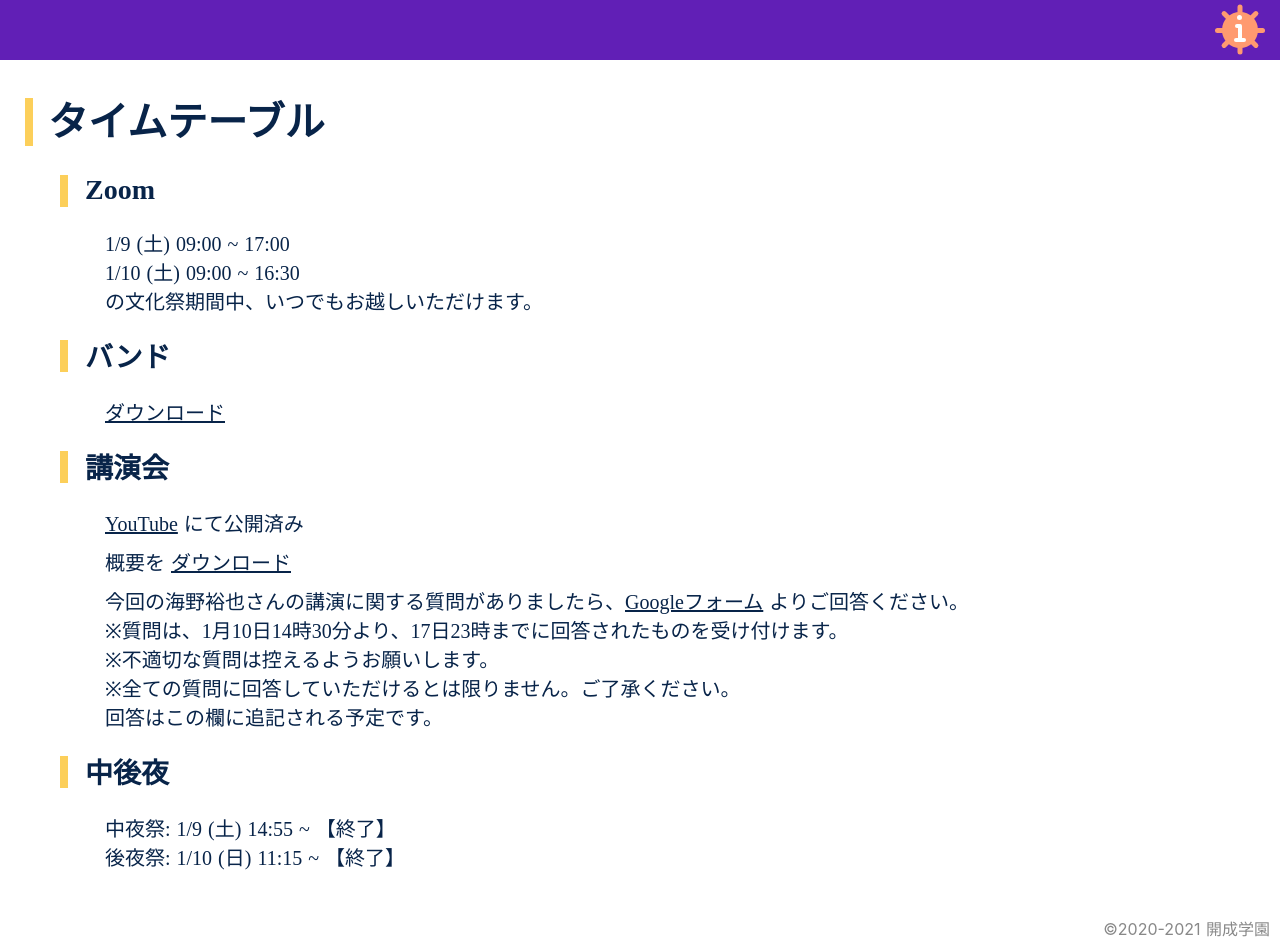
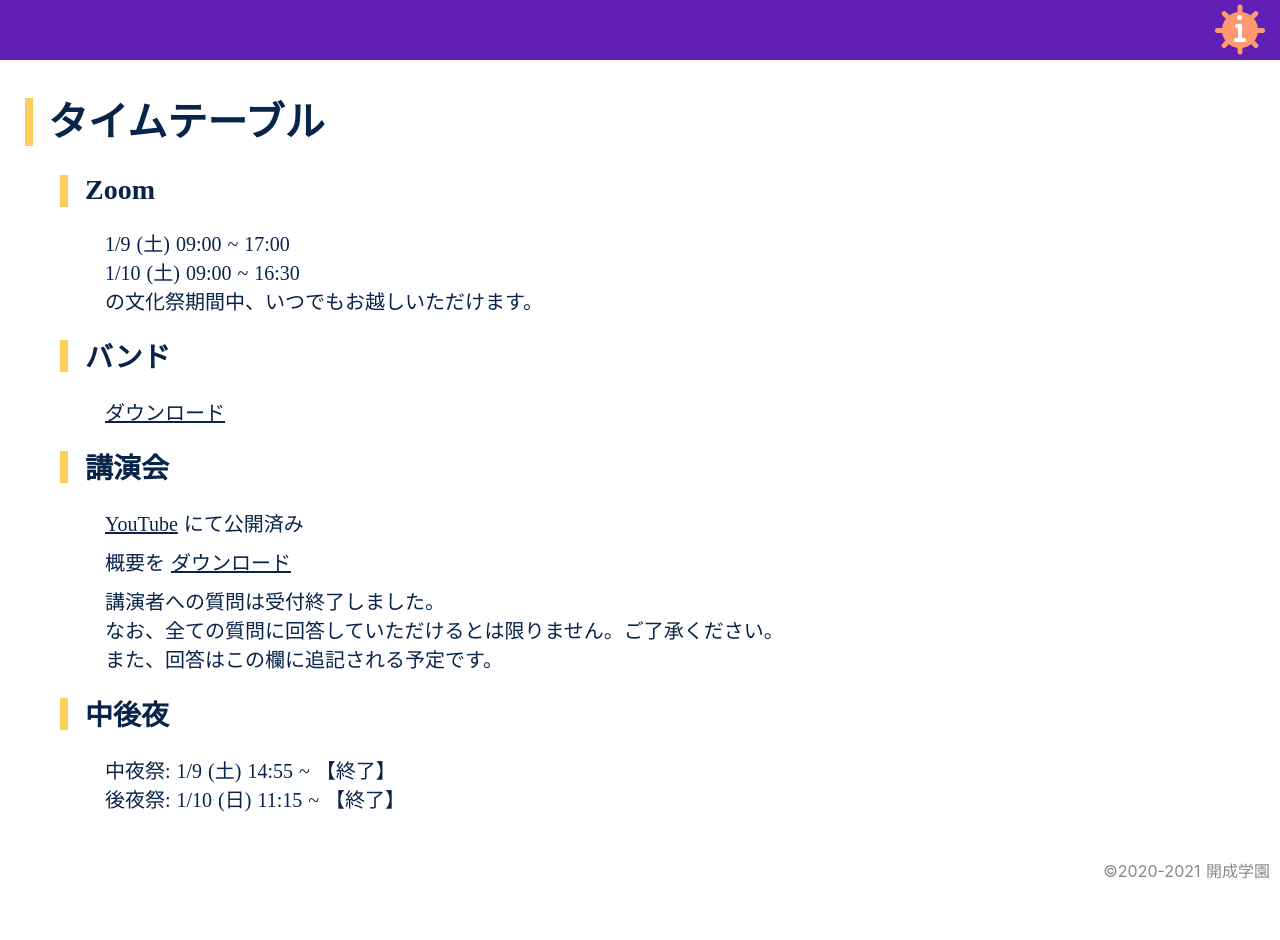
Before and after one commit to OR6107/149th-kaiseifes, a Nuxt app: page /timetable in a window 1280 px wide. After the commit the page ends 882 px from the top, so only its background shows below. Built offline with nearby package versions, Linux system fonts and the light colour scheme.

Commit message:
Update 講演会 Text

```diff
--- a/pages/timetable.vue
+++ b/pages/timetable.vue
@@ -41,17 +41,9 @@
           >
         </p>
         <p>
-          今回の海野裕也さんの講演に関する質問がありましたら、<a
-            href="https://forms.gle/wbsC6g9WH7krxEZn6"
-            target="_blank"
-            rel="noopener noreferrer"
-            >Googleフォーム</a
-          >
-          よりご回答ください。<br />
-          ※質問は、1月10日14時30分より、17日23時までに回答されたものを受け付けます。<br />
-          ※不適切な質問は控えるようお願いします。<br />
-          ※全ての質問に回答していただけるとは限りません。ご了承ください。<br />
-          回答はこの欄に追記される予定です。
+          講演者への質問は受付終了しました。<br />
+          なお、全ての質問に回答していただけるとは限りません。ご了承ください。<br />
+          また、回答はこの欄に追記される予定です。
         </p>
       </div>
 
```
